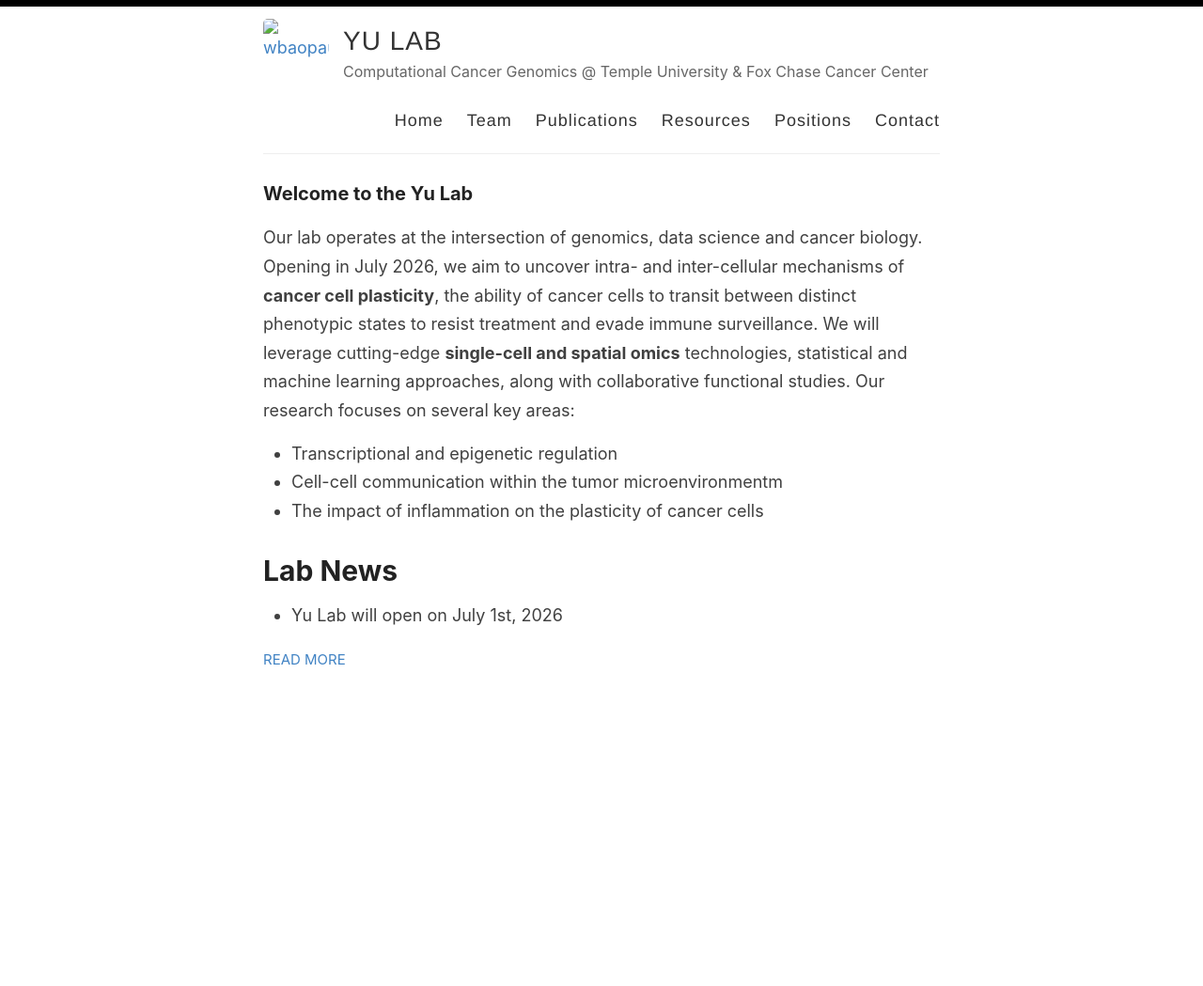
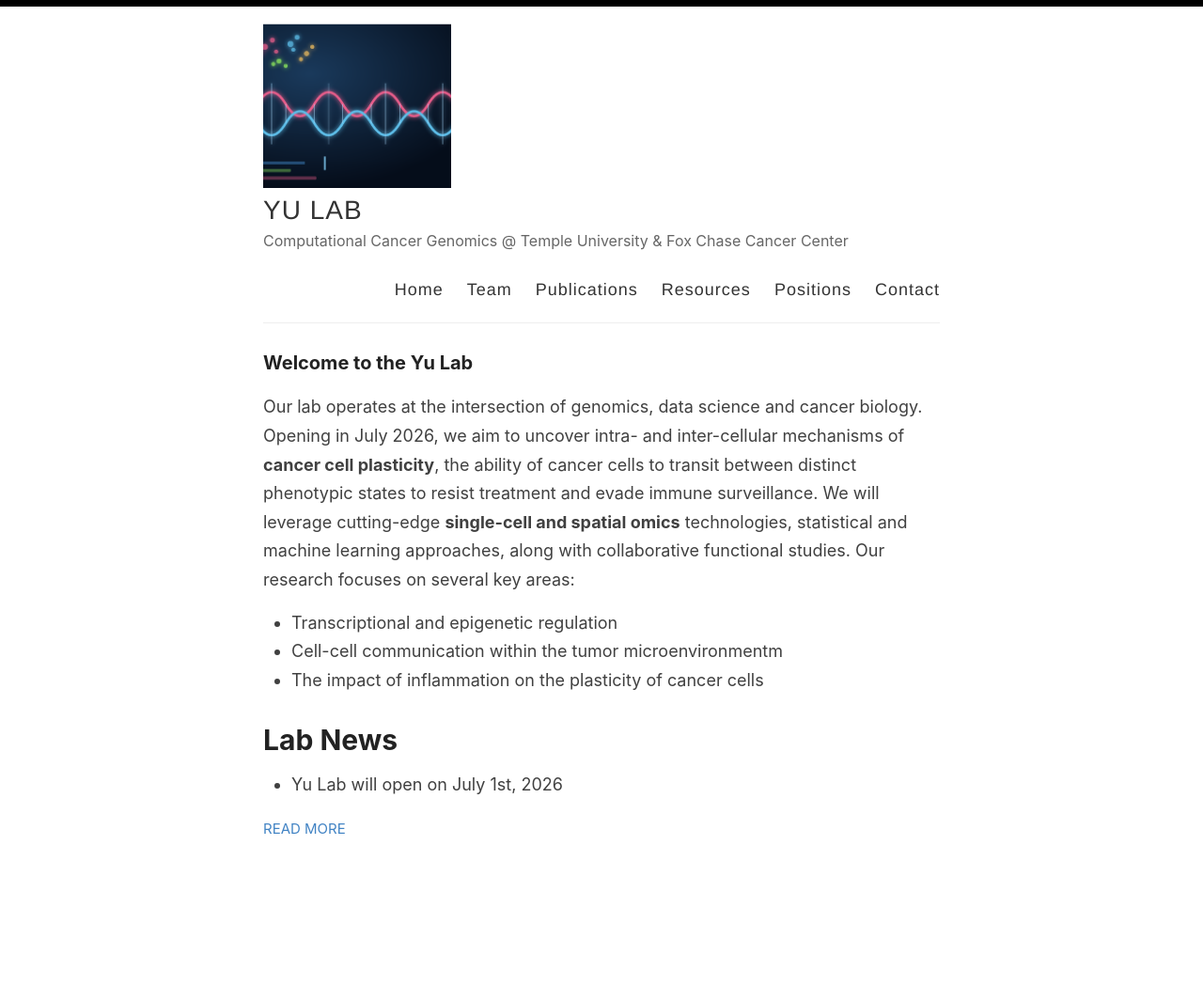
Before and after one commit to wbaopaul/wbaopaul.github.io, a Jekyll site: the page built from index.html, in a window 1280 px wide. Shown: the whole page at 94% size. Built offline with Jekyll 4.4.1, drawn with Linux system fonts in a browser that asks for light colours; the list of posts is cut into pages by our own code; before the commit the page ends 900 px from its top, so only the background shows below that.

Commit message:
update logo

```diff
--- a/_config.yml
+++ b/_config.yml
@@ -11,7 +11,7 @@ name: YU LAB
 description: Computational Cancer Genomics @ Temple University & Fox Chase Cancer Center
 
 # URL of your avatar or profile pic (you could use your GitHub profile pic)
-#avatar: /images/yu_lab_logo.png
+avatar: /images/logo.png
 
 #
 # Flags below are optional
--- a/assets/style.scss
+++ b/assets/style.scss
@@ -1146,19 +1146,18 @@ Modules - reusable parts of our design
 @import "darcula";
 @import "svg-icons";
 
-/*
+
 .site-avatar {
-  float: center;
+  float: left;
   margin-right: 20px;
-  width: 2000px;
-  height: 250px;
+  width: 200px;
+  height: 180px;
   overflow: visible;
 }
 
 .site-avatar img {
-  width: 2000px;
-  height: 250px;
+  width: 200px;
+  height: 180px;
   border-radius: 0%;
   object-fit: cover;
 }
-*/
```
Also changed, not shown: images/logo.png (added).
